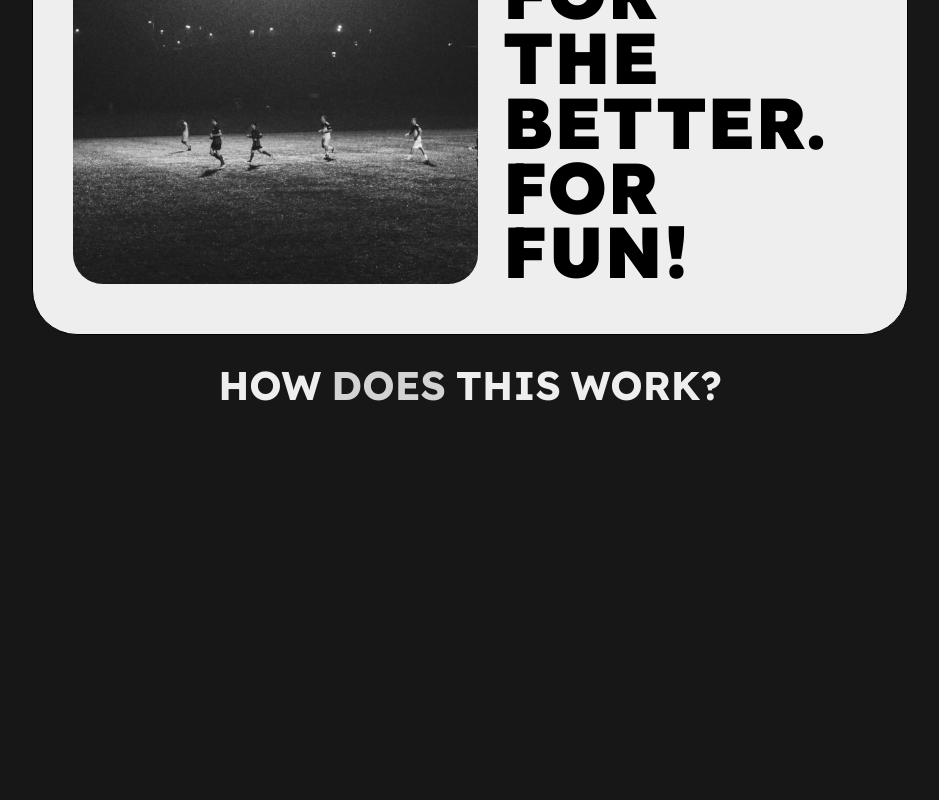
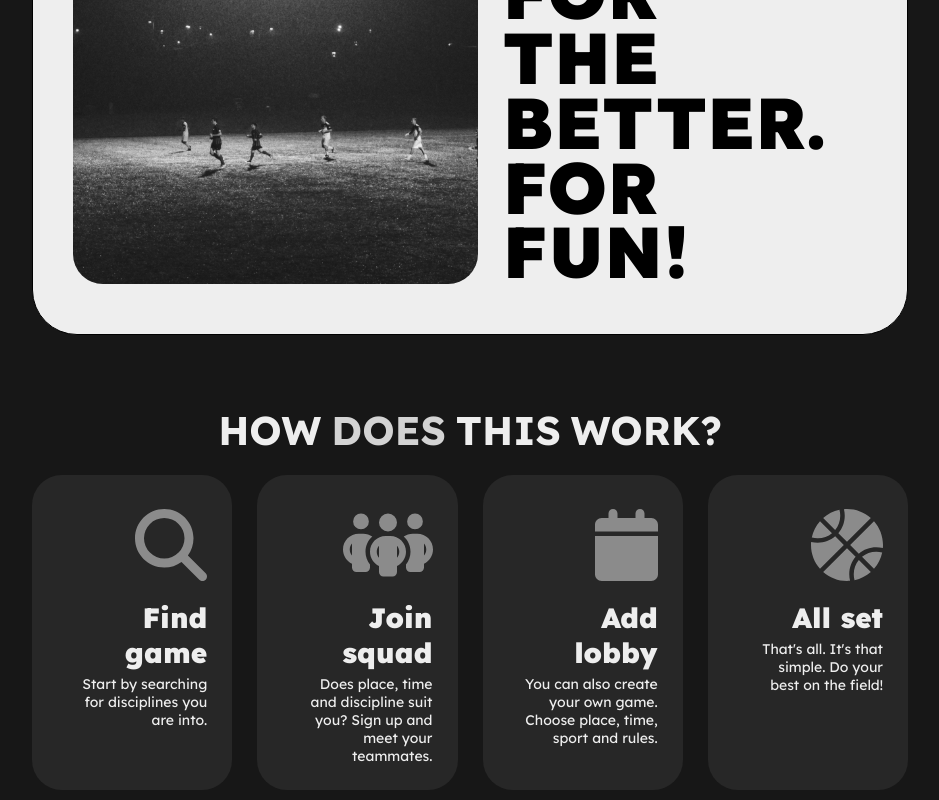
Before and after one commit to hubert-cywka/team.up-ui, a Next.js app: page / in a window 1280 px wide. Shown: the part 537-1337 px from the top of the page, without its empty margins (170-1109 px from the left). Before the commit the page ends 947 px from the top, so only its background shows below. Built offline with nearby package versions, Linux system fonts and the light colour scheme.

Commit message:
TU-3: Added 'How to' section

```diff
--- a/package.json
+++ b/package.json
@@ -11,6 +11,9 @@
   "dependencies": {
     "@emotion/react": "^11.11.0",
     "@emotion/styled": "^11.11.0",
+    "@fortawesome/fontawesome-svg-core": "^6.4.0",
+    "@fortawesome/free-solid-svg-icons": "^6.4.0",
+    "@fortawesome/react-fontawesome": "^0.2.0",
     "@mui/material": "^5.13.3",
     "@types/node": "20.2.5",
     "@types/react": "18.2.7",
--- /dev/null
+++ b/src/components/how-to/HowTo.module.scss
@@ -0,0 +1,12 @@
+@import "src/styles/variables.module";
+
+.how-to-container {
+  padding: $spacing-m;
+  display: grid;
+  grid-gap: $spacing-xl;
+  grid-template-columns: repeat(4, 1fr);
+
+  @media (max-width: $md) {
+    grid-template-columns: repeat(2, 1fr);
+  }
+}
--- /dev/null
+++ b/src/components/how-to/HowTo.tsx
@@ -0,0 +1,36 @@
+import styles from './HowTo.module.scss';
+import Tile from '@/components/tile/Tile';
+import { FontAwesomeIcon } from '@fortawesome/react-fontawesome';
+import { faMagnifyingGlass } from '@fortawesome/free-solid-svg-icons';
+import { faPeopleGroup } from '@fortawesome/free-solid-svg-icons';
+import { faCalendar } from '@fortawesome/free-solid-svg-icons';
+import { faBasketball } from '@fortawesome/free-solid-svg-icons';
+
+const HowTo = () => {
+  return (
+    <div className={styles['how-to-container']}>
+      <Tile
+        header="Find game"
+        text="Start by searching for disciplines you are into."
+        icon={<FontAwesomeIcon icon={faMagnifyingGlass} />}
+      />
+      <Tile
+        header="Join squad"
+        text="Does place, time and discipline suit you? Sign up and meet your teammates."
+        icon={<FontAwesomeIcon icon={faPeopleGroup} />}
+      />
+      <Tile
+        header="Add lobby"
+        text="You can also create your own game. Choose place, time, sport and rules."
+        icon={<FontAwesomeIcon icon={faCalendar} />}
+      />
+      <Tile
+        header="All set"
+        text="That's all. It's that simple. Do your best on the field!"
+        icon={<FontAwesomeIcon icon={faBasketball} />}
+      />
+    </div>
+  );
+};
+
+export default HowTo;
--- a/src/components/landing-banner/LandingBanner.module.scss
+++ b/src/components/landing-banner/LandingBanner.module.scss
@@ -37,12 +37,8 @@
     margin: $spacing-xxl 0;
     box-sizing: border-box;
     display: grid;
-    grid-template-columns: 1fr;
+    grid-template-columns: 7fr 5fr;
     grid-column-gap: $spacing-xl;
-
-    @media (min-width: $md) {
-      grid-template-columns: 7fr 5fr;
-    }
 
     .image-container {
       filter: saturate(0);
@@ -58,10 +54,15 @@
 
     .slogan {
       width: 90%;
-      font-size: $xxxl-font;
       text-transform: uppercase;
       line-height: calc($xxxl-font * 0.9);
       font-weight: 900;
+      font-size: $xxxl-font;
+
+      @media (max-width: $md) {
+        font-size: $logo-font;
+        line-height: calc($logo-font * 0.9);
+      }
 
       b {
         transition: color 0.3s;
--- a/src/components/page-navbar/PageNavbar.module.scss
+++ b/src/components/page-navbar/PageNavbar.module.scss
@@ -2,9 +2,9 @@
 
 .page-navbar {
   display: flex;
+  gap: $spacing-m;
   flex-wrap: wrap;
   align-items: center;
-  justify-content: space-between;
   padding: $spacing-xl $spacing-xxl;
   margin: $spacing-m;
   box-sizing: border-box;
@@ -15,7 +15,7 @@
   position: sticky;
   top: 0;
   transition: transform 0.3s;
-  box-shadow: 0px 8px 5px 3px rgba($background-color, 0.3);
+  box-shadow: 0px 8px 5px 3px rgba($background-main-color, 0.3);
 
   &.collapsed {
     transform: translateY(-150%);
@@ -26,15 +26,21 @@
     text-transform: uppercase;
     font-weight: 900;
     font-size: $logo-font;
+
+    @media (max-width: $md) {
+      display: none;
+    }
   }
 
   .tabs-container {
+    flex-grow: 1;
+    justify-content: center;
     display: flex;
     flex-wrap: wrap;
     gap: $spacing-xl;
 
     .tab {
-      color: $text-color;
+      color: $text-primary;
       text-decoration: none;
       font-weight: bold;
       transition: border-bottom-color 0.2s;
--- a/src/components/section-header/SectionHeader.module.scss
+++ b/src/components/section-header/SectionHeader.module.scss
@@ -6,7 +6,8 @@
   flex-wrap: wrap;
   gap: $spacing-m;
   font-weight: 700;
-  margin-top: $spacing-xl;
+  margin-top: $spacing-xxxl;
+  margin-bottom: $spacing-m;
   width: 100%;
   justify-content: center;
   font-size: $logo-font;
--- /dev/null
+++ b/src/components/tile/Tile.module.scss
@@ -0,0 +1,38 @@
+@import "src/styles/variables.module";
+
+.tile-container {
+  background-color: $background-light-color;
+  border-radius: 30px;
+  color: $text-secondary;
+  padding: $spacing-xl $spacing-xl $spacing-xl 20%;
+  box-sizing: border-box;
+  text-align: right;
+
+  &:hover {
+    .header, .icon-container {
+      color: $secondary-light-color;
+      opacity: 1;
+    }
+  }
+
+  .header {
+    font-size: $xxl-font;
+    font-weight: 900;
+    margin-top: $spacing-m;
+  }
+
+  .description {
+    box-sizing: border-box;
+    font-size: $s-font;
+    margin-top: $spacing-s;
+  }
+
+  .icon-container {
+    font-size: $xxxl-font;
+    opacity: 0.5;
+  }
+
+  .icon-container, .header {
+    transition: color 0.3s, opacity 0.3s;
+  }
+}
--- /dev/null
+++ b/src/components/tile/Tile.tsx
@@ -0,0 +1,20 @@
+import { ReactJSXElement } from '@emotion/react/types/jsx-namespace';
+import styles from './Tile.module.scss';
+
+interface TileProps {
+  header: string;
+  text: string;
+  icon: ReactJSXElement;
+}
+
+const Tile = ({ header, text, icon }: TileProps) => {
+  return (
+    <div className={styles['tile-container']}>
+      <div className={styles['icon-container']}>{icon}</div>
+      <div className={styles['header']}>{header}</div>
+      <div className={styles['description']}>{text}</div>
+    </div>
+  );
+};
+
+export default Tile;
--- a/src/pages/index.tsx
+++ b/src/pages/index.tsx
@@ -1,11 +1,13 @@
 import LandingBanner from '@/components/landing-banner/LandingBanner';
 import SectionHeader from '@/components/section-header/SectionHeader';
+import HowTo from '@/components/how-to/HowTo';
 
 const Home = () => {
   return (
     <div>
       <LandingBanner />
       <SectionHeader text="How does this work?" />
+      <HowTo />
     </div>
   );
 };
--- a/src/styles/globals.scss
+++ b/src/styles/globals.scss
@@ -4,7 +4,7 @@ body {
     width: 100%;
     margin: 0;
     overflow-x: hidden;
-    background-color: $background-color;
+    background-color: $background-main-color;
     display: flex;
     flex-wrap: wrap;
 }
--- a/src/styles/variables.module.scss
+++ b/src/styles/variables.module.scss
@@ -2,13 +2,16 @@ $primary-main-color: #eee;
 $primary-light-color: #fff;
 $primary-dark-color: #d3d3d3;
 
-$background-color: #171717;
+$background-light-color: #272727;
+$background-main-color: #171717;
+$background-dark-color: #0c0c0c;
 
 $secondary-main-color: #ff4400;
 $secondary-light-color: #ff9541;
 $secondary-dark-color: #ff7300;
 
-$text-color: #171717;
+$text-primary: #171717;
+$text-secondary: #eee;
 $highlight-color: #888;
 
 $success-main-color: #2ec4b6;
@@ -42,6 +45,7 @@ $spacing-m: 10px;
 $spacing-l: 15px;
 $spacing-xl: 25px;
 $spacing-xxl: 40px;
+$spacing-xxxl: 70px;
 
 $index-top: 1000;
 
```
Also changed, not shown: 1 other file (tests, documents, lock files or other folders).
